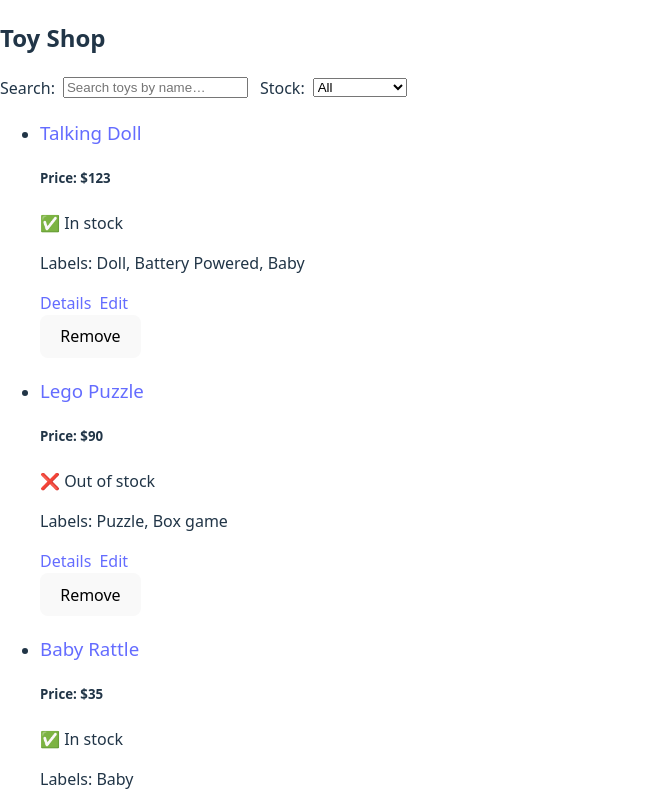
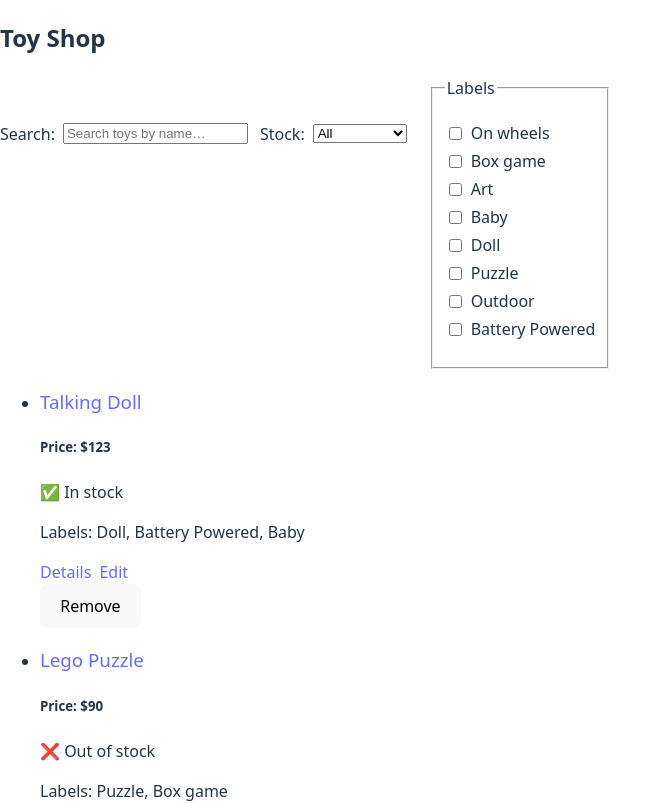
Before and after one commit to EdenIvgi/Mister-Toy-Frontend, a React (Vite) app: page / in a window 1280 px wide. Shown: the top 803 px of the page, without its empty margins (0-672 px from the left). Built offline with nearby package versions, Linux system fonts and the light colour scheme.

Commit message:
Update ToyFilter.jsx
support filtering by lable and multiselect

```diff
--- a/src/cmps/ToyFilter.jsx
+++ b/src/cmps/ToyFilter.jsx
@@ -1,5 +1,16 @@
 import { useEffect, useMemo, useState } from "react"
 import { utilService } from "../services/util.service.js"
+
+const LABELS = [
+  'On wheels',
+  'Box game',
+  'Art',
+  'Baby',
+  'Doll',
+  'Puzzle',
+  'Outdoor',
+  'Battery Powered'
+]
 
 export function ToyFilter({ filterBy, onSetFilter }) {
   const [localFilter, setLocalFilter] = useState(filterBy)
@@ -31,6 +42,15 @@ export function ToyFilter({ filterBy, onSetFilter }) {
     onSetFilter({ inStock })
   }
 
+  function onToggleLabel(label) {
+    const curr = new Set(localFilter.labels || [])
+    if (curr.has(label)) curr.delete(label)
+    else curr.add(label)
+    const labels = [...curr]
+    setLocalFilter(prev => ({ ...prev, labels }))
+    onSetFilter({ labels })
+  }
+
   return (
     <section className="toy-filter">
       <label style={{ display: 'inline-flex', gap: 8, alignItems: 'center', marginInlineEnd: 12 }}>
@@ -44,7 +64,7 @@ export function ToyFilter({ filterBy, onSetFilter }) {
         />
       </label>
 
-      <label style={{ display: 'inline-flex', gap: 8, alignItems: 'center' }}>
+      <label style={{ display: 'inline-flex', gap: 8, alignItems: 'center', marginInlineEnd: 12 }}>
         <span>Stock:</span>
         <select
           value={
@@ -59,6 +79,24 @@ export function ToyFilter({ filterBy, onSetFilter }) {
           <option value="out">Out of stock</option>
         </select>
       </label>
+
+      <fieldset className="labels" style={{ display:'inline-block', marginInlineStart: 12 }}>
+        <legend>Labels</legend>
+        <ul className="clean-list" style={{ display:'grid', gap:4, gridTemplateColumns:'repeat(auto-fit,minmax(140px,1fr))', padding:0 }}>
+          {LABELS.map(label => (
+            <li key={label} style={{ listStyle:'none' }}>
+              <label style={{ display:'flex', gap:6, alignItems:'center' }}>
+                <input
+                  type="checkbox"
+                  checked={localFilter.labels?.includes(label) || false}
+                  onChange={() => onToggleLabel(label)}
+                />
+                {label}
+              </label>
+            </li>
+          ))}
+        </ul>
+      </fieldset>
     </section>
   )
 }
```
